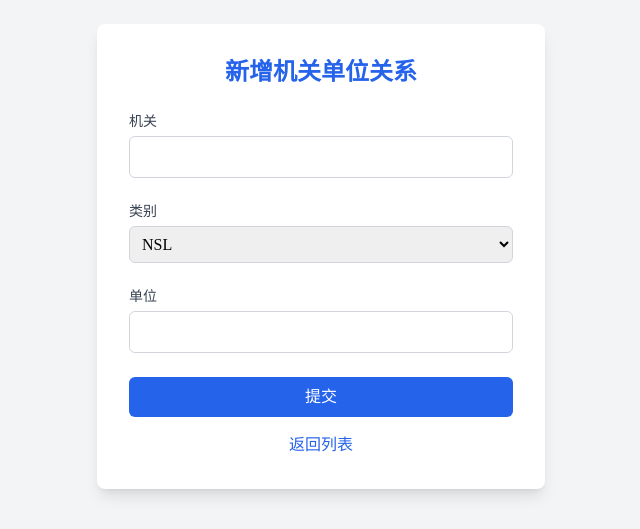
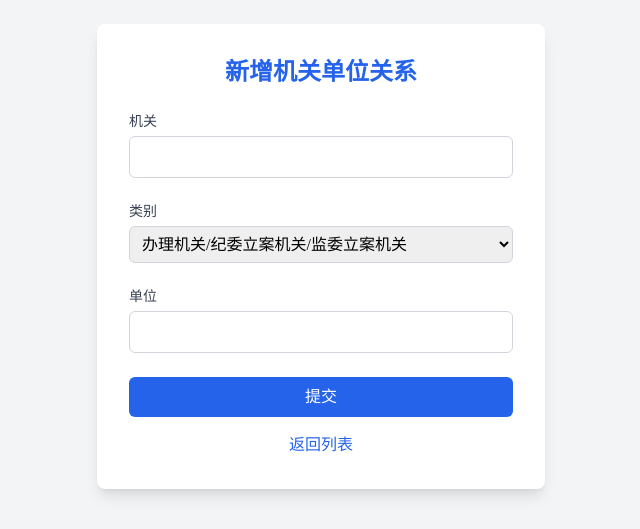
Before and after one commit to jiuxi-tech/case-management, a Flask app: page /authority_agency/add in a window 1280 px wide. Shown: the part 64-593 px from the top of the page, without its empty margins (319-959 px from the left). Run offline with Flask 3, Linux system fonts and the light colour scheme; the visitor is signed in with stand-in values (Sample User, id 1); some libraries are stand-ins or nearby versions.

Commit message:
将SL和NSL映射为字符串

```diff
--- a/templates/add_authority_agency.html
+++ b/templates/add_authority_agency.html
@@ -11,8 +11,8 @@
         <div>
             <label for="category" class="block text-sm font-medium text-gray-700">类别</label>
             <select name="category" id="category" required class="mt-1 block w-full p-2 border border-gray-300 rounded-md focus:outline-none focus:ring-2 focus:ring-blue-500">
-                <option value="NSL">NSL</option>
-                <option value="SL">SL</option>
+                <option value="NSL">办理机关/纪委立案机关/监委立案机关</option>
+                <option value="SL">审理机关</option>
             </select>
         </div>
         <div>
--- a/templates/authority_agency.html
+++ b/templates/authority_agency.html
@@ -21,7 +21,11 @@
             <tr class="hover:bg-gray-100">
                 <td class="p-2 border">{{ record.id }}</td>
                 <td class="p-2 border">{{ record.authority }}</td>
-                <td class="p-2 border">{{ record.category }}</td>
+                <td class="p-2 border">
+                    {% if record.category == 'NSL' %}办理机关/纪委立案机关/监委立案机关
+                    {% elif record.category == 'SL' %}审理机关
+                    {% endif %}
+                </td>
                 <td class="p-2 border">{{ record.agency }}</td>
                 <td class="p-2 border">
                     <a href="{{ url_for('update_authority_agency_route', id=record.id) }}" class="text-blue-600 hover:underline mr-2">修改</a>
--- a/templates/update_authority_agency.html
+++ b/templates/update_authority_agency.html
@@ -12,8 +12,8 @@
         <div>
             <label for="category" class="block text-sm font-medium text-gray-700">类别</label>
             <select name="category" id="category" required class="mt-1 block w-full p-2 border border-gray-300 rounded-md focus:outline-none focus:ring-2 focus:ring-blue-500">
-                <option value="NSL" {% if record.category == 'NSL' %}selected{% endif %}>NSL</option>
-                <option value="SL" {% if record.category == 'SL' %}selected{% endif %}>SL</option>
+                <option value="NSL" {% if record.category == 'NSL' %}selected{% endif %}>办理机关/纪委立案机关/监委立案机关</option>
+                <option value="SL" {% if record.category == 'SL' %}selected{% endif %}>审理机关</option>
             </select>
         </div>
         <div>
```
